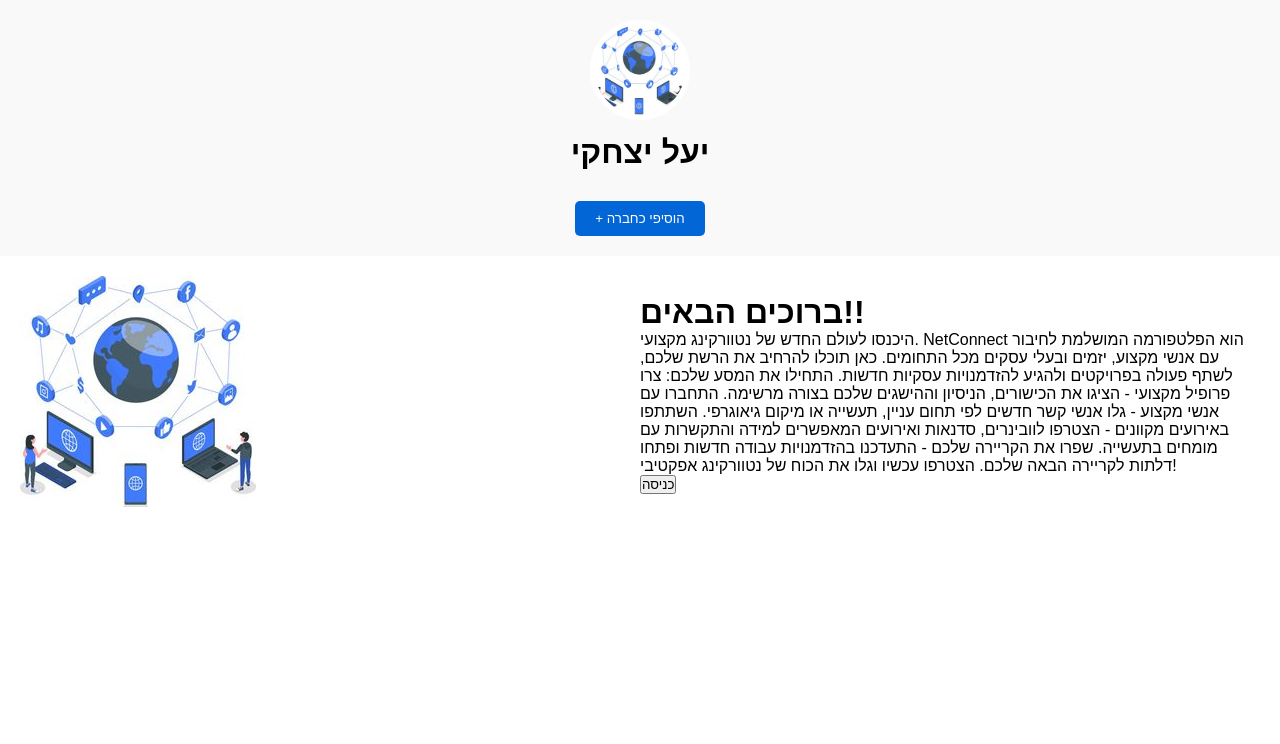
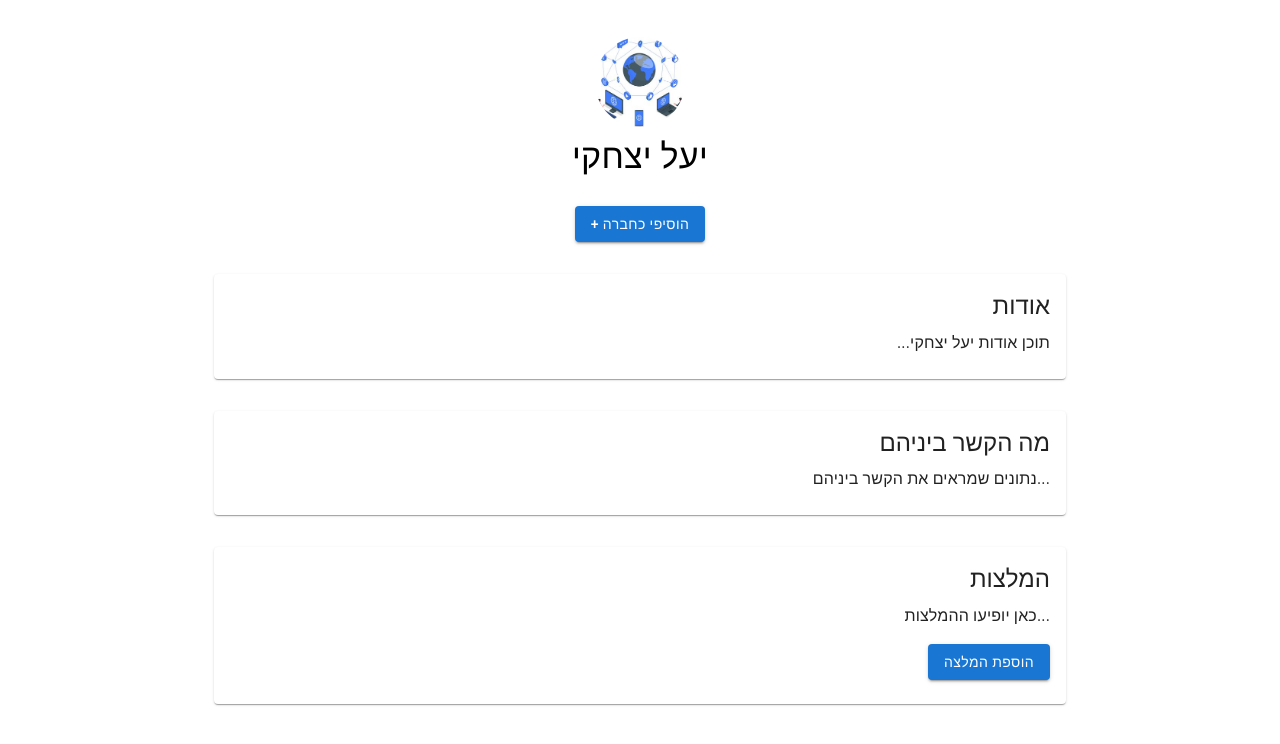
Before and after one commit to maliAscher/charedin, a React (Vite) app: page / in a window 1280 px wide. Shown: the top 744 px of the page. Built offline with nearby package versions, Linux system fonts and the light colour scheme.

Commit message:
profile page

```diff
--- a/src/App.jsx
+++ b/src/App.jsx
@@ -11,9 +11,8 @@
     <>
     <Profile/>
     {/* <HomePage/> */}
-    {/* <UserProfile/> */}
     {/* <MainCom /> */}
-      <HomePage />
+      {/* <HomePage /> */}
     </>
   );
 }
--- a/src/component/Profile.css
+++ b/src/component/Profile.css
@@ -67,3 +67,7 @@
   .follow-btn:hover {
     background-color: #005bb5;
   }
+
+  .textRtl{
+    direction: rtl;
+  }
--- a/src/component/Profile.jsx
+++ b/src/component/Profile.jsx
@@ -1,20 +1,77 @@
 
-// src/Profile.js
-
-import React from 'react';
-import './Profile.css'; // Create a CSS file for styling
-import profileImage from './icon-HomePage.jpg'
+import React, { useState } from 'react';
+import { Container, Box, Typography, Button, Card, CardContent } from '@mui/material';
+import profileImage from './icon-HomePage.jpg';
+import RecommendationDialog from './RecommendationDialog'; // Import the RecommendationDialog component
 
 const Profile = () => {
+  const [openDialog, setOpenDialog] = useState(false);
+
+  const handleDialogOpen = () => {
+    setOpenDialog(true);
+  };
+
+  const handleDialogClose = () => {
+    setOpenDialog(false);
+  };
+
   return (
-    <div className="profile">
+    <Container maxWidth="md">
+      <Box textAlign="center" mt={4}>
+        <img src={profileImage} alt="Profile" style={{ width: '100px', height: '100px', borderRadius: '50%', border: '5px solid white' }} />
+        <Typography variant="h4" component="h1" gutterBottom>
+          יעל יצחקי
+        </Typography>
+        <Button variant="contained" color="primary" sx={{ mt: 2 }}>
+           + הוסיפי כחברה
+         </Button>
+      </Box>
 
-      <div className="profile-details">
-        <img src={profileImage} alt="Profile" className="profile-img" />
-        <h1>יעל יצחקי</h1>
-      </div>
-      <button className="follow-btn">+ הוסיפי כחברה</button>
-    </div>
+      <Box textAlign="right" my={4}>
+        <Card>
+          <CardContent>
+            <Typography variant="h5" component="h2" gutterBottom>
+              אודות
+            </Typography>
+            <Typography variant="body1">
+              ...תוכן אודות יעל יצחקי
+            </Typography>
+          </CardContent>
+        </Card>
+      </Box>
+
+      <Box textAlign="right" my={4}>
+        <Card>
+          <CardContent>
+            <Typography variant="h5" component="h2" gutterBottom className='textRtl'>
+              מה הקשר ביניהם
+            </Typography>
+            <Typography variant="body1" className='textRtl'>
+              נתונים שמראים את הקשר ביניהם...
+            </Typography>
+          </CardContent>
+        </Card>
+      </Box>
+
+      <Box textAlign="right" my={4}>
+        <Card>
+          <CardContent>
+            <Typography variant="h5" component="h2" gutterBottom>
+              המלצות
+            </Typography>
+            <Typography variant="body1" className='textRtl'>
+              כאן יופיעו ההמלצות...
+            </Typography>
+            <Button variant="contained" color="primary" sx={{ mt: 2 }} onClick={handleDialogOpen}>
+          הוספת המלצה
+        </Button>
+          </CardContent>
+        </Card>
+      </Box>
+
+      {/* Include RecommendationDialog component */}
+      <RecommendationDialog open={openDialog} handleClose={handleDialogClose} />
+    </Container>
   );
 };
 
--- /dev/null
+++ b/src/component/RecommendationDialog.jsx
@@ -0,0 +1,48 @@
+import React from 'react';
+import Button from '@mui/material/Button';
+import TextField from '@mui/material/TextField';
+import Dialog from '@mui/material/Dialog';
+import DialogActions from '@mui/material/DialogActions';
+import DialogContent from '@mui/material/DialogContent';
+import DialogContentText from '@mui/material/DialogContentText';
+import DialogTitle from '@mui/material/DialogTitle';
+
+const RecommendationDialog = ({ open, handleClose }) => {
+    const handleSubmit = (event) => {
+        event.preventDefault();
+        const formData = new FormData(event.currentTarget);
+        const formJson = Object.fromEntries(formData.entries());
+        const email = formJson.email;
+        console.log(email);
+        handleClose();
+    };
+
+    return (
+        <Dialog open={open} onClose={handleClose} maxWidth="md" fullWidth>
+        <DialogTitle textAlign="right">הוספת המלצה</DialogTitle>
+        <DialogContent>
+
+    <TextField
+      inputProps={{
+        style: { textAlign: 'right' }
+      }}
+      autoFocus
+      required
+      margin="dense"
+      type="text"
+      fullWidth
+      variant="standard"
+    />
+
+        </DialogContent>
+        <DialogActions sx={{ justifyContent: 'flex-start' }}>
+      <Button onClick={handleClose}>ביטול</Button>
+      <Button type="submit" onClick={handleSubmit} color="primary">
+        הוספה
+      </Button>
+    </DialogActions>
+      </Dialog>
+    );
+};
+
+export default RecommendationDialog;
```
Also changed, not shown: src/component/UserProfile.css (deleted, +0 -53 lines), src/component/UserProfile.jsx (deleted, +0 -24 lines).
